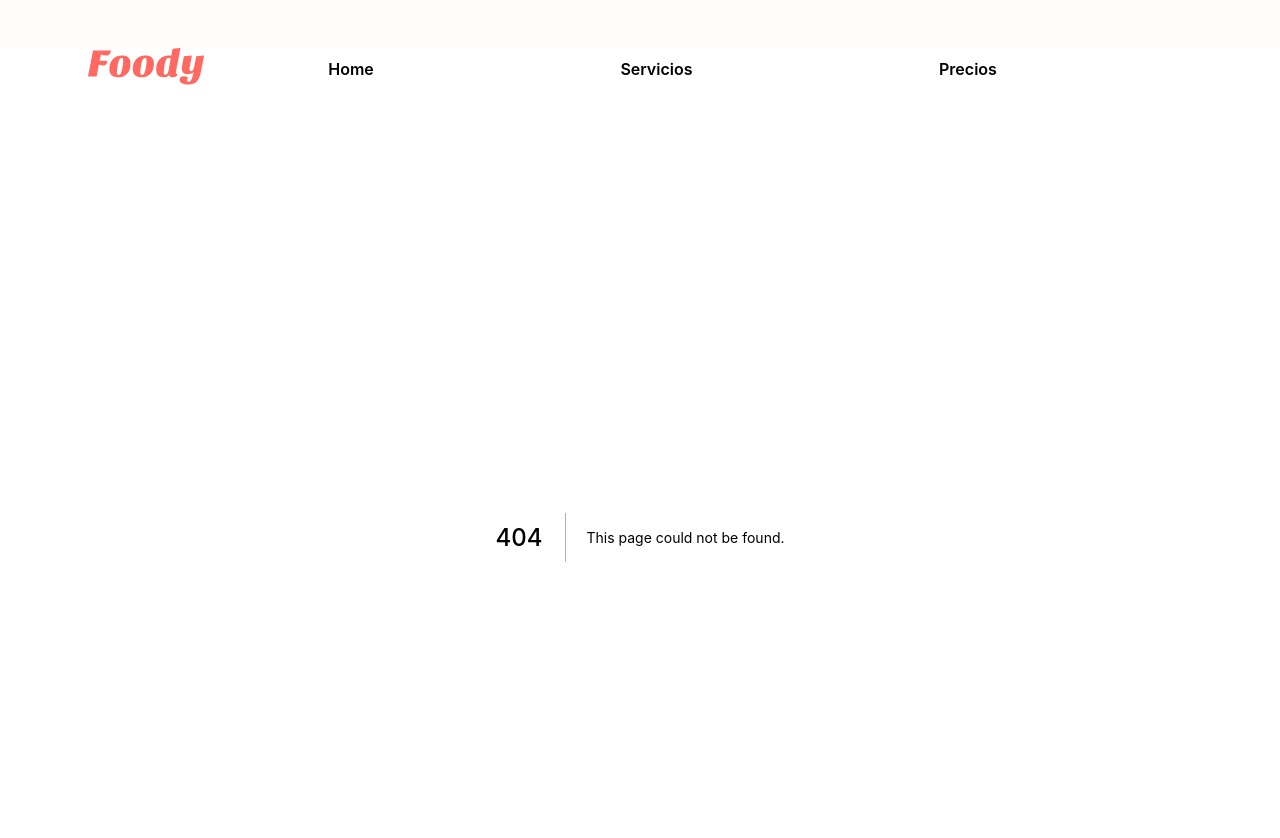
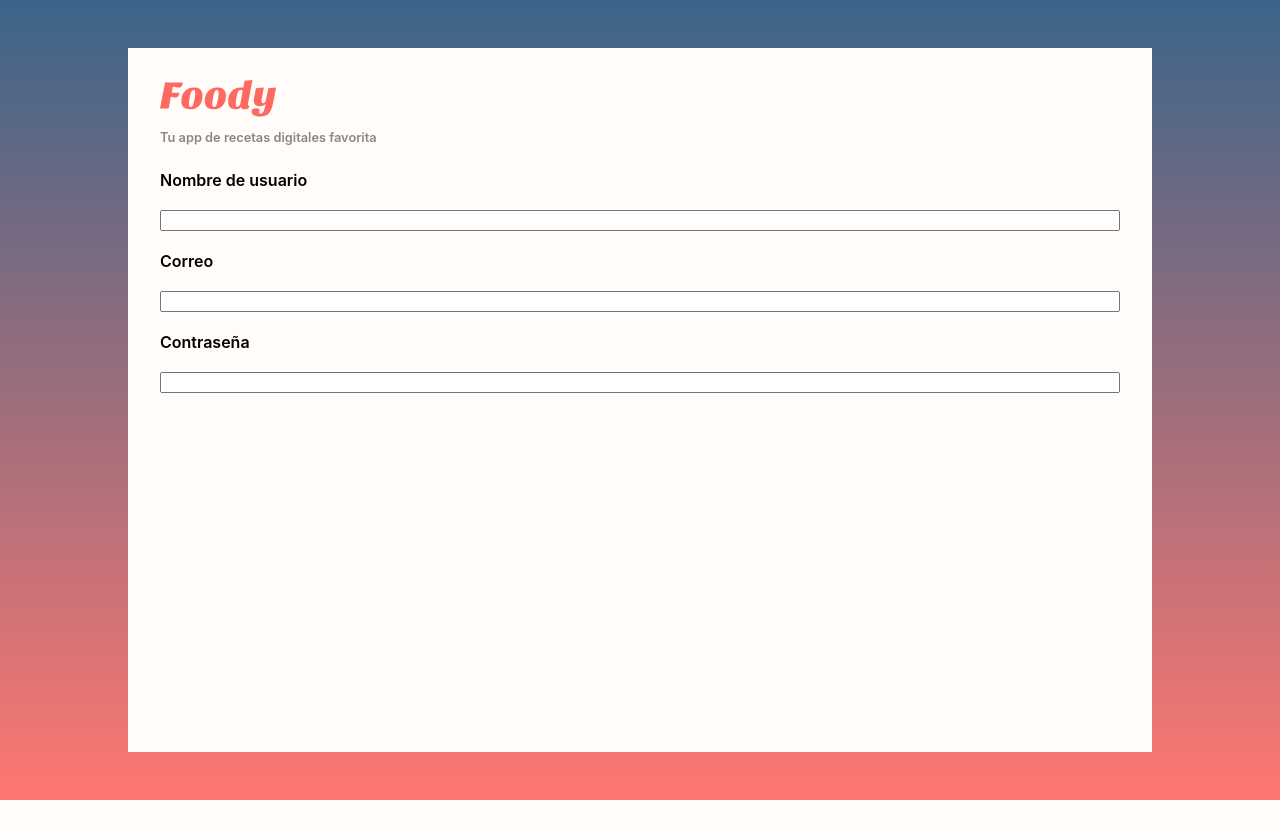
Before and after one commit to Railly/next-cooking-app, a Next.js app: page /register in a window 1280 px wide. Before the commit this address had no page. Shown: the top 838 px of the page. After the commit the page ends 800 px from the top, so only its background shows below. Built offline with nearby package versions, Linux system fonts and the light colour scheme.

Commit message:
FEAT: Register and Login template

```diff
--- /dev/null
+++ b/components/AuthLayout/index.js
@@ -0,0 +1,20 @@
+export default function AuthLayout ({ children }) {
+  return (
+    <>
+      <div>{children}</div>
+
+      <style jsx>{`
+        div {
+          display: flex;
+          justify-content: center;
+          background: linear-gradient(
+            0deg,
+            rgba(255, 105, 97, 0.9) 0%,
+            rgba(38, 84, 125, 0.9) 100%
+          );
+          height: 100vh;
+        }
+      `}</style>
+    </>
+  )
+}
--- a/components/NavBar/index.js
+++ b/components/LandingLayout/index.js
@@ -5,7 +5,7 @@ import { useRouter } from 'next/router'
 import { useState } from 'react'
 import { device } from 'styles/devices'
 
-export default function NavBar () {
+export default function LandingLayout () {
   const { pathname } = useRouter()
   const [open, setOpen] = useState(false)
   const currentPage = (path) => {
--- a/pages/_app.js
+++ b/pages/_app.js
@@ -1,4 +1,5 @@
-import NavBar from 'components/NavBar'
+import AuthLayout from 'components/AuthLayout'
+import LandingLayout from 'components/LandingLayout'
 import Head from 'next/head'
 import { useRouter } from 'next/router'
 import '../styles/globals.css'
@@ -6,7 +7,11 @@ import '../styles/globals.css'
 function MyApp ({ Component, pageProps }) {
   const { pathname } = useRouter()
 
-  const pagesName = {
+  const appPages = {
+    '/register': 'Registro'
+  }
+
+  const landingPages = {
     '/': 'Home',
     '/services': 'Servicios',
     '/pricing': 'Precios'
@@ -15,15 +20,25 @@ function MyApp ({ Component, pageProps }) {
   return (
     <>
       <Head>
-        <title>Foody - {pagesName[pathname]}</title>
+        <title>Foody - {landingPages[pathname] || appPages[pathname]}</title>
         <meta
           name="description"
           content="Tu app de recetas digitales favorita"
         />
         <link rel="icon" href="/favicon-foody.ico" />
       </Head>
-      <NavBar />
-      <Component {...pageProps} />
+      {landingPages[pathname]
+        ? (
+        <>
+          <LandingLayout />
+          <Component {...pageProps} />
+        </>
+          )
+        : (
+        <AuthLayout>
+          <Component {...pageProps} />
+        </AuthLayout>
+          )}
     </>
   )
 }
--- /dev/null
+++ b/pages/login/index.js
@@ -0,0 +1,3 @@
+export default function Login () {
+  return <h1>Login</h1>
+}
--- /dev/null
+++ b/pages/register/index.js
@@ -0,0 +1,55 @@
+import Logo from 'components/Logo'
+
+export default function Register () {
+  const handleSubmit = () => {}
+
+  return (
+    <>
+      <section>
+        <form onSubmit={handleSubmit}>
+          <Logo />
+          <p>Tu app de recetas digitales favorita</p>
+          <label>Nombre de usuario</label>
+          <input type="text" />
+          <label>Correo</label>
+          <input type="email" />
+          <label>Contraseña</label>
+          <input type="password" />
+        </form>
+      </section>
+      <style jsx>{`
+        form > :global(svg) {
+        }
+        p {
+          color: var(--gray);
+          font-size: 0.8em;
+          margin-bottom: 2em;
+        }
+
+        section {
+          display: flex;
+          justify-content: center;
+          width: 80vw;
+          margin: 3em 0;
+          background-color: #fff;
+        }
+
+        input {
+          margin: 1.5em 0;
+        }
+
+        form {
+          background-color: var(--white);
+          display: flex;
+          flex-direction: column;
+          width: 100%;
+          padding: 2em;
+        }
+
+        h1 {
+          margin: 0;
+        }
+      `}</style>
+    </>
+  )
+}
--- a/styles/globals.css
+++ b/styles/globals.css
@@ -1,5 +1,6 @@
 html,
 body {
+  font-weight: 600;
   padding: 0;
   margin: 0;
   font-family: "Montserrat", -apple-system, BlinkMacSystemFont, Segoe UI, Roboto,
@@ -30,5 +31,5 @@ button {
   --white: #fffcf9;
   --black: #32373b;
   --lightBlue: #f7f8fd;
-  --gray: #000000aa;
+  --gray: #00000077;
 }
```
Also changed, not shown: components/Button/index.js (+7 -2 lines), pages/index.js (+5 -3 lines).
